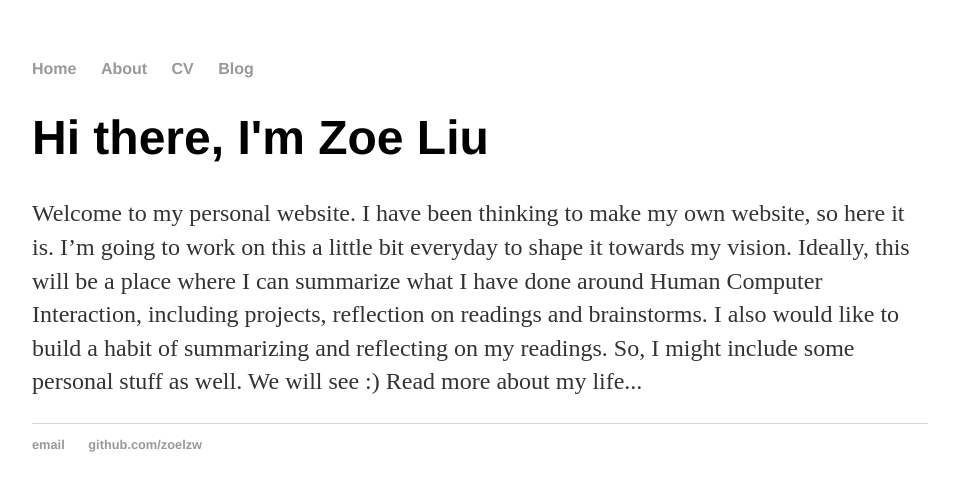
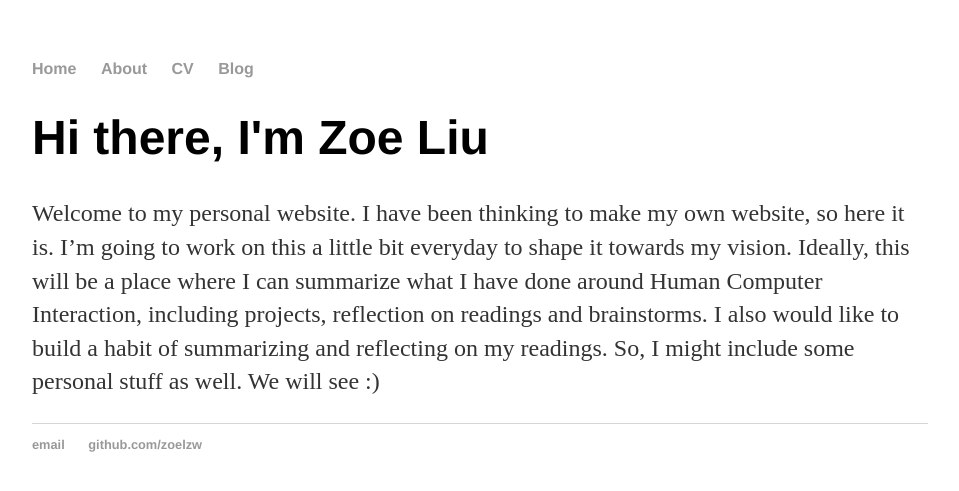
Before and after one commit to zoelzw/zoelzw.github.io, a Jekyll site: the page built from index.html, in a window 1280 px wide. Shown: the top 491 px of the page, without its empty margins (160-1119 px from the left). Built offline with Jekyll 4.4.1, drawn with Linux system fonts in a browser that asks for light colours.

Commit message:
Update index.html

```diff
--- a/index.html
+++ b/index.html
@@ -8,5 +8,5 @@ title: Hello world, Zoe Liu
 		I’m going to work on this a little bit everyday to shape it towards my vision.
 		Ideally, this will be a place where I can summarize what I have done around Human Computer Interaction, including projects, reflection on readings and brainstorms.
 		I also would like to build a habit of summarizing and reflecting on my readings.
-		So, I might include some personal stuff as well. We will see :)  Read more about my life...</a></p>
+		So, I might include some personal stuff as well. We will see :) </p>
 </div><!-- /.blurb -->
```
